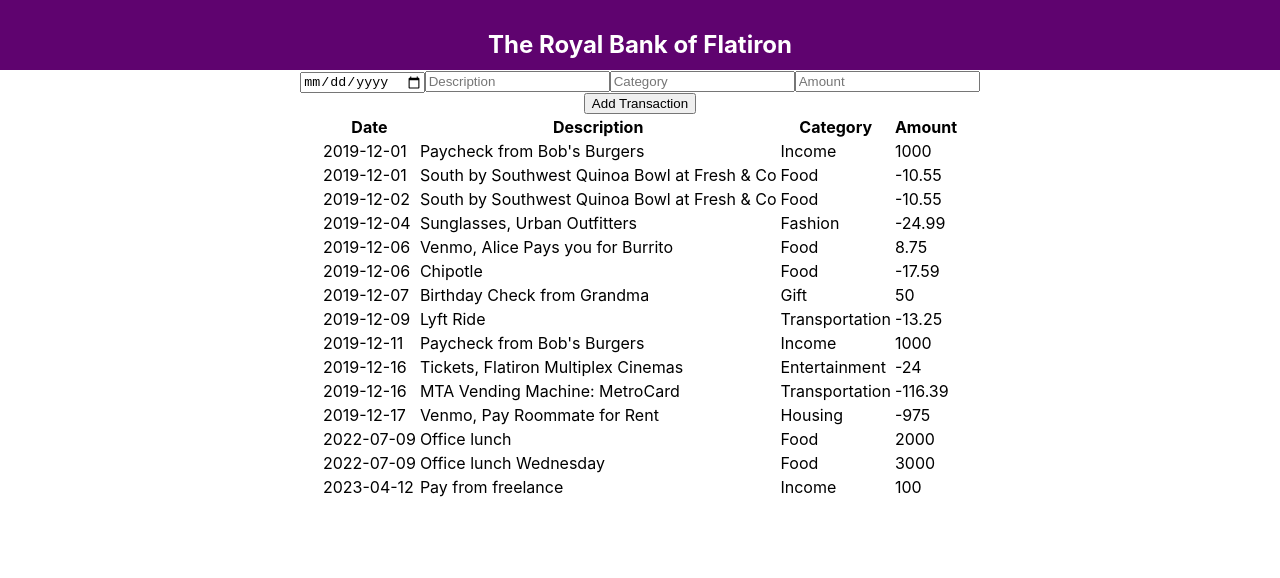
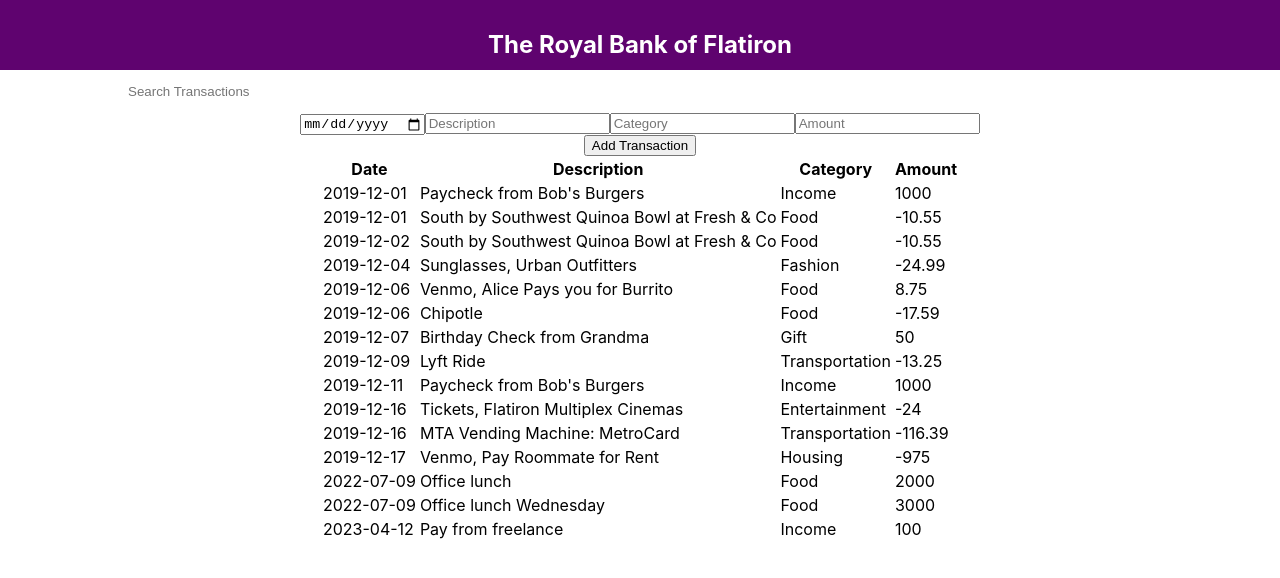
Before and after one commit to Mustufa-kerawala/Phase-2-Code-Challenge-Bank-Of-Flatiron, a React (Create React App) app: page / in a window 1280 px wide. Shown: the top 578 px of the page. Built offline with nearby package versions, Linux system fonts and the light colour scheme; data requests are answered from the project's data file.

Commit message:
Add search blockers faced

```diff
--- a/src/AddTransactionForm.js
+++ b/src/AddTransactionForm.js
@@ -1,5 +1,4 @@
 import React, { useState } from "react";
-import Transaction from "./Transaction";
 
 function AddTransactionForm() {
   const [date, setDate] = useState("")
--- /dev/null
+++ b/src/Search.js
@@ -0,0 +1,20 @@
+import React from "react";
+
+function Search({ transactions }) {
+    function handleSearch(e) {
+        const filteredTransactions = transactions.filter((transaction) => transaction.description.includes(e.target.value));
+        console.log(filteredTransactions);
+        // console.log(e.target.value);
+        // console.log(query);
+        // return filteredTransactions;
+
+    }
+
+    return (
+        <div className="searchTransactions">
+            <input onChange={handleSearch} type="text" placeholder="Search Transactions" />
+        </div>
+    );
+    }
+
+export default Search;
--- a/src/TransactionsContainer.js
+++ b/src/TransactionsContainer.js
@@ -1,16 +1,14 @@
 import React, { useState, useEffect } from "react";
 import TransactionList from "./TransactionList";
 import AddTransactionForm from "./AddTransactionForm";
+import Search from "./Search";
 
 
 function TransactionsContainer() {
     const [transactions, setTransactions] = useState([]);
-    const [query, setQuery] = useState([]);
+    const [query, setQuery] = useState("");
 
 
-    function handleSearch(e) {
-        setQuery(query.filter((transactions) => transactions.description.includes(e.target.value)));
-      }
 
 
     useEffect(() => {
@@ -24,6 +22,9 @@ function TransactionsContainer() {
 
     return (
         <>
+
+        <Search transactions={transactions} setQuery={setQuery} query={query} />
+
 
         <AddTransactionForm />
 
--- a/src/index.css
+++ b/src/index.css
@@ -42,3 +42,18 @@ code {
   align-items: center;
   flex-direction: column;
 }
+
+.searchTransactions {
+  display: flex;
+  justify-content: center;
+  align-items: center;
+  flex-direction: column;
+}
+
+.searchTransactions input {
+  width: 80%;
+  height: 30px;
+  border: 1px solid #0000;
+  border-radius: 5px;
+  padding: 5px;
+}
```
